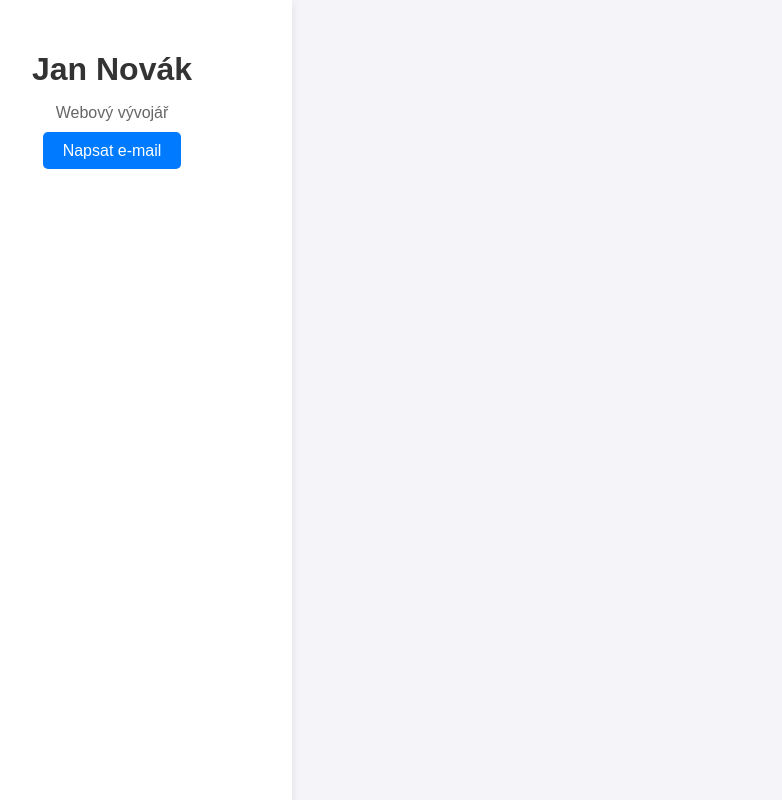
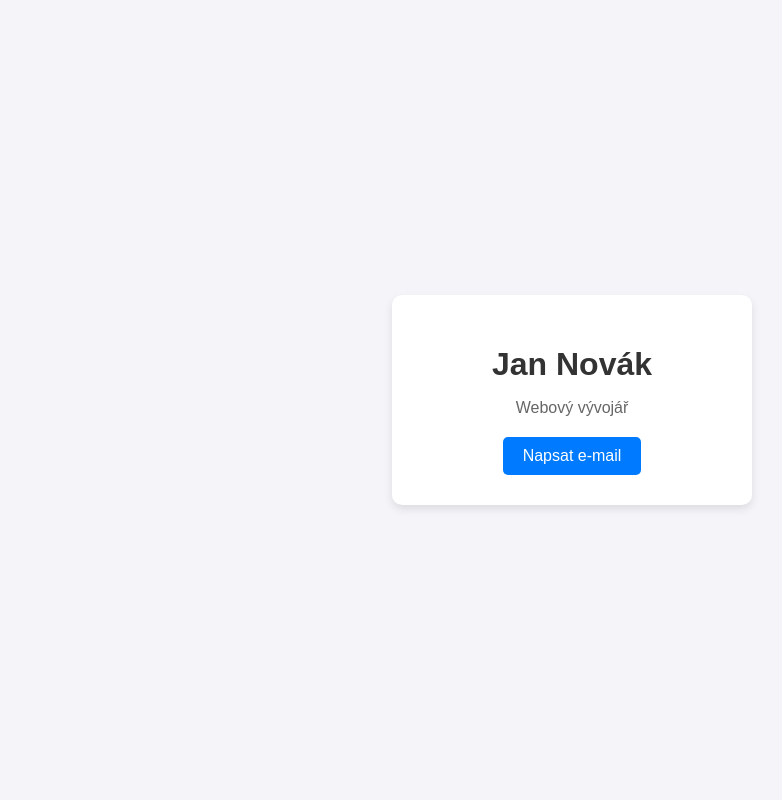
Before and after one commit to PavlasGoat/WWW-kol, a plain HTML site: page index.html in a window 1280 px wide. Shown: the whole page, without its empty margins (68-850 px from the left). Drawn offline with Linux system fonts and the light colour scheme.

Commit message:
Complete contact card CSS and mail link
Center the card with Flexbox, add rounded corners, make the contact link an inline-block, and set its mailto destination.

```diff
--- a/index.html
+++ b/index.html
@@ -10,8 +10,8 @@
             background-color: #f4f4f9;
             /* DOPLŇ ZDE (1): Nastav flexbox tak, aby se karta zarovnala přesně na střed obrazovky */
             display: flex;
-            justify-content: /* ... */;
-            align-items: /* ... */;
+            justify-content: center;
+            align-items: center;
             height: 100vh;
             margin: 0;
         }
@@ -19,7 +19,7 @@
             background: white;
             padding: 30px;
             /* DOPLŇ ZDE (2): Přidej zaoblení rohů */
-            border-radius: /* ... */;
+            border-radius: 10px;
             box-shadow: 0 4px 8px rgba(0, 0, 0, 0.1);
             text-align: center;
             max-width: 300px;
@@ -40,7 +40,7 @@
             padding: 10px 20px;
             border-radius: 5px;
             /* DOPLŇ ZDE (3): Aby tlačítko (odkaz) bralo padding a rozměry, jaký display model musí mít? */
-            display: /* ... */;
+            display: inline-block;
         }
         .kontakt:hover {
             background-color: #0056b3;
@@ -53,7 +53,7 @@
 <h1>Jan Novák</h1>
 <p>Webový vývojář</p>
 <!-- DOPLŇ ZDE (4): Doplň do atributu href správný odkaz pro odeslání e-mailu na jan@example.com -->
-<a href="<!-- ... -->" class="kontakt">Napsat e-mail</a>
+<a href="mailto:jan@example.com" class="kontakt">Napsat e-mail</a>
 </div>
 
 </body>
```
